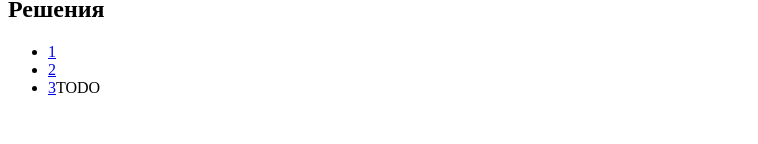
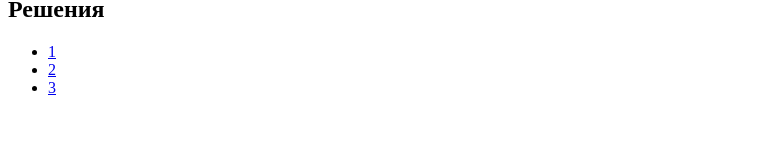
Before and after one commit to AndrewKraevskii/dm6, a SvelteKit app: page / in a window 1280 px wide. Shown: the part 156-300 px from the top of the page, without its empty margins (0-758 px from the left). Built offline with nearby package versions, Linux system fonts and the light colour scheme.

Commit message:
remove TODO label

```diff
--- a/src/routes/+page.svelte
+++ b/src/routes/+page.svelte
@@ -9,5 +9,5 @@
 <ul>
   <li><a href="./task1">1</a></li>
   <li><a href="./task2">2</a></li>
-  <li><a href="./task3">3</a>TODO</li>
+  <li><a href="./task3">3</a></li>
 </ul>
```
